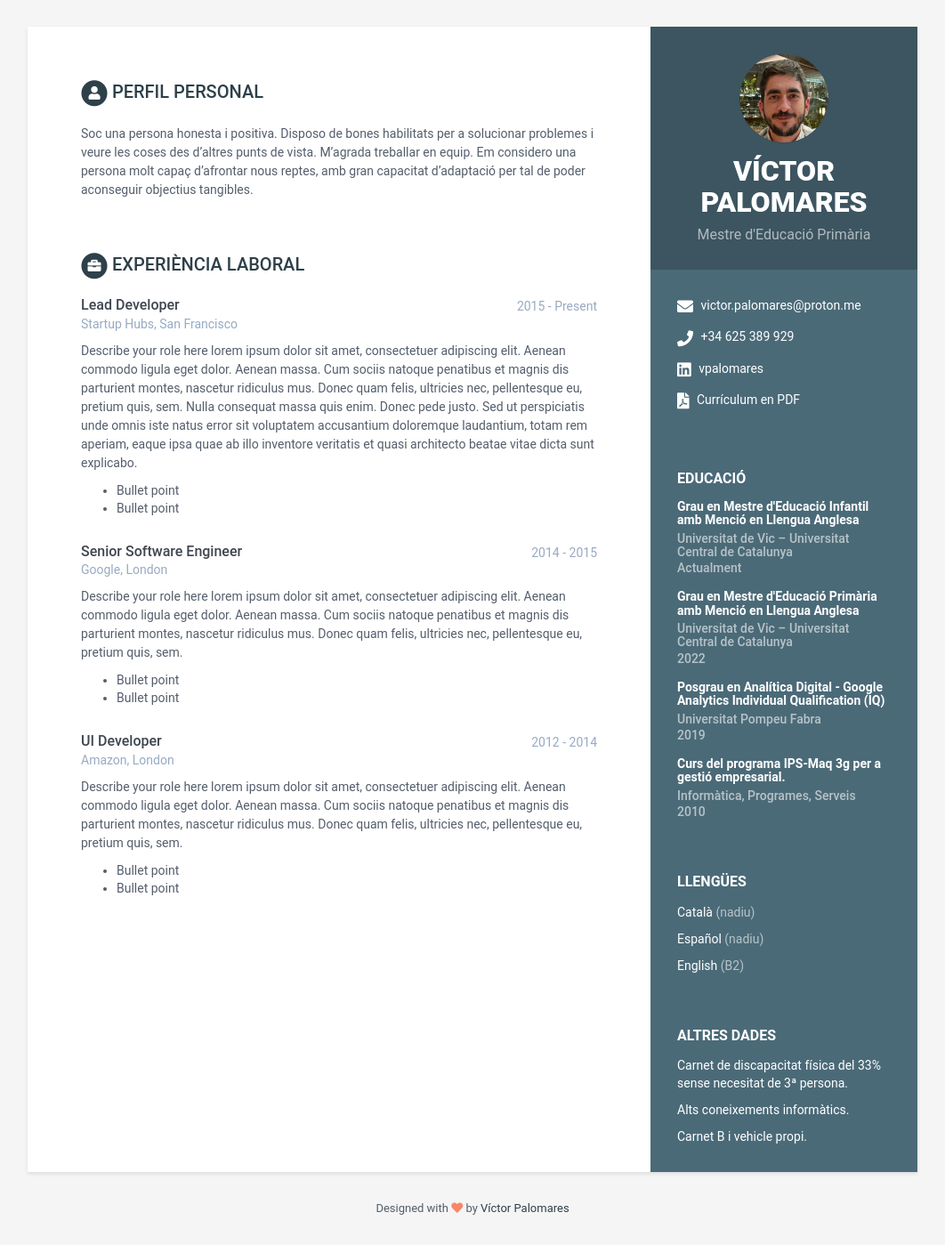
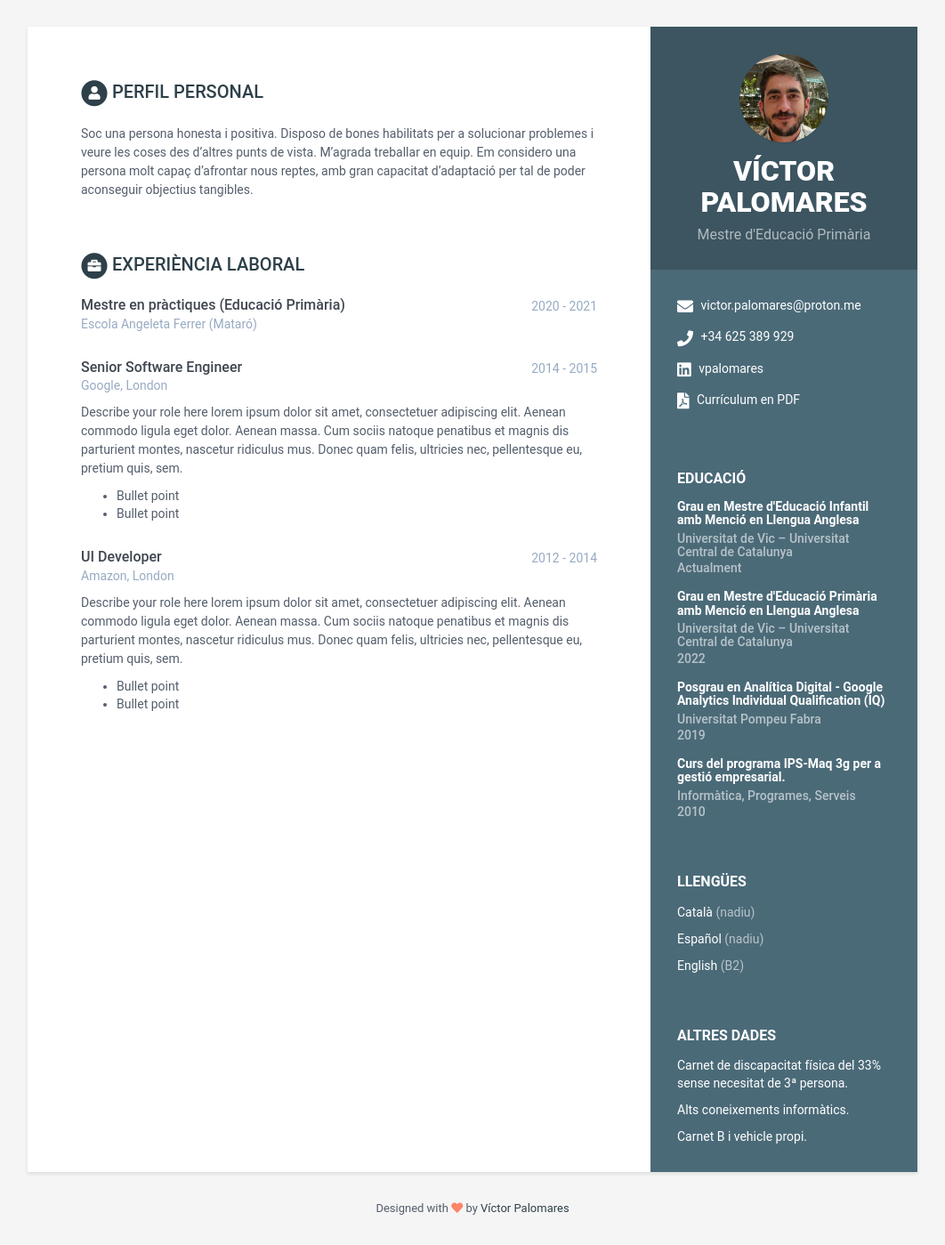
Before and after one commit to vpalomares/cv, a Jekyll site: the page built from index.html, in a window 1280 px wide. Shown: the whole page at 89% size, without its empty margins (109-1171 px from the left). Built offline with Jekyll 4.4.1, drawn with Linux system fonts in a browser that asks for light colours.

Commit message:
Update data.yml

```diff
--- a/_data/data.yml
+++ b/_data/data.yml
@@ -63,21 +63,10 @@ education:
 experiences:
     title: Experiència laboral
     info:
-      - role: Lead Developer
-        time: 2015 - Present
-        company: Startup Hubs, San Francisco
-        details: |
-          Describe your role here lorem ipsum dolor sit amet, consectetuer
-          adipiscing elit. Aenean commodo ligula eget dolor. Aenean massa.
-          Cum sociis natoque penatibus et magnis dis parturient montes,
-          nascetur ridiculus mus. Donec quam felis, ultricies nec,
-          pellentesque eu, pretium quis, sem. Nulla consequat massa quis
-          enim. Donec pede justo. Sed ut perspiciatis unde omnis iste natus
-          error sit voluptatem accusantium doloremque laudantium, totam rem
-          aperiam, eaque ipsa quae ab illo inventore veritatis et quasi
-          architecto beatae vitae dicta sunt explicabo.
-            - Bullet point
-            - Bullet point
+      - role: Mestre en pràctiques (Educació Primària)
+        time: 2020 - 2021
+        company: Escola Angeleta Ferrer (Mataró)
+
       - role: Senior Software Engineer
         time: 2014 - 2015
         company: Google, London
```
